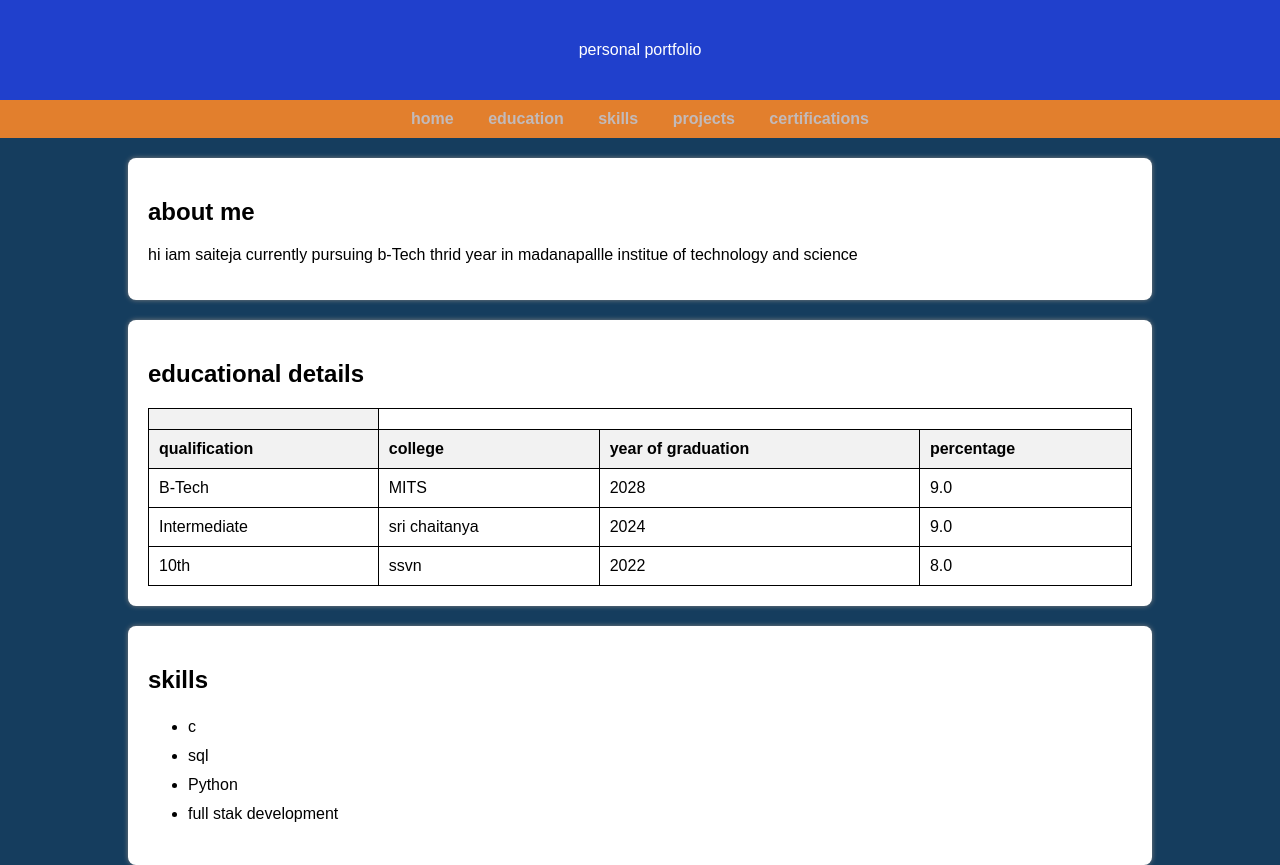
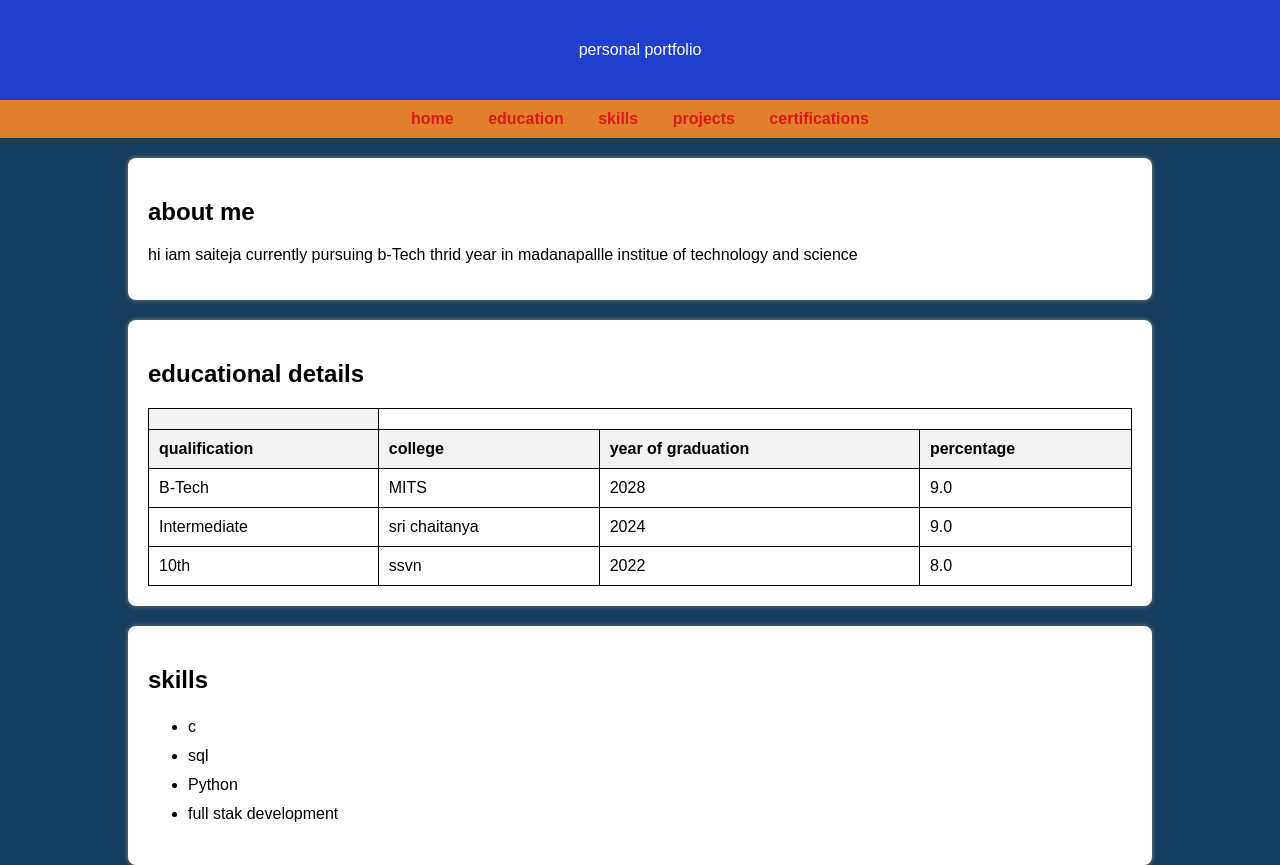
Before and after one commit to saiteja1-pixel/lab, a plain HTML site: page index.html in a window 1280 px wide. Shown: the top 865 px of the page. Drawn offline with Linux system fonts and the light colour scheme.

Commit message:
updated style

```diff
--- a/style.css
+++ b/style.css
@@ -18,7 +18,7 @@ nav {
 }
 
 nav a {
-    color: rgb(194, 186, 186);
+    color: rgb(216, 27, 27);
     text-decoration: none;
     margin: 15px;
     font-weight: bold;
```
